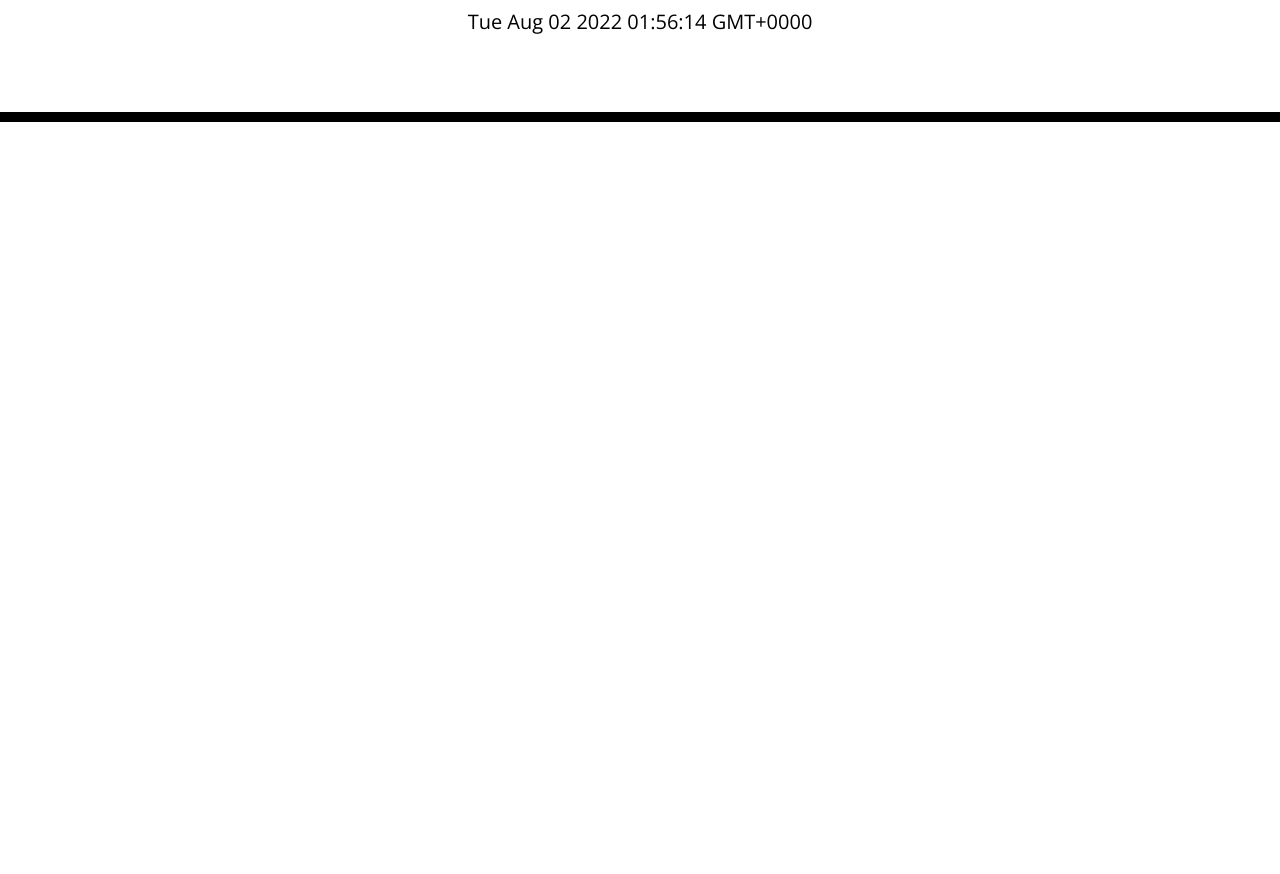
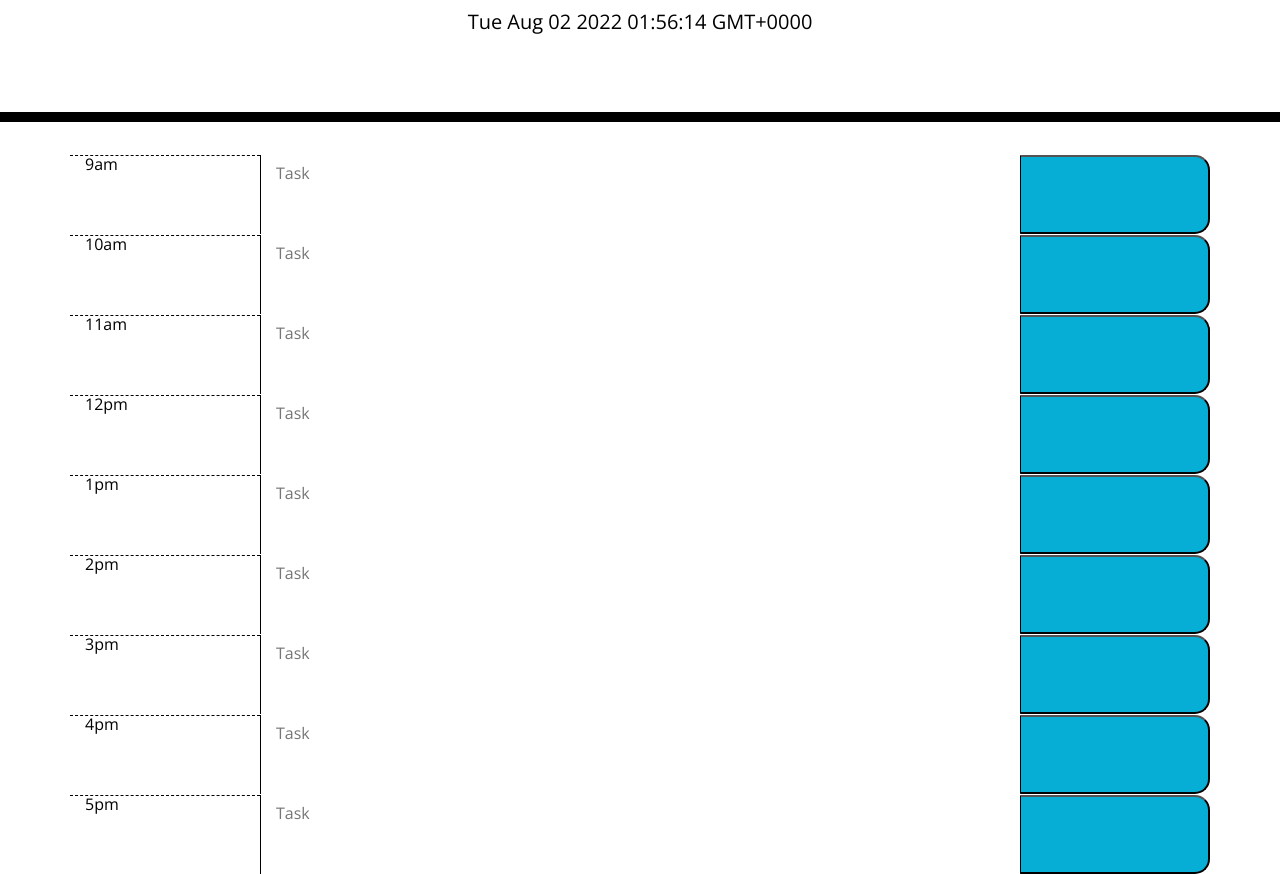
Before and after one commit to chrisimata21/work-day-calendar, a plain HTML site: page index.html in a window 1280 px wide. Shown: the part 182-1056 px from the top of the page. Before the commit the page ends 800 px from the top, so only its background shows below. Drawn offline with nearby package versions, Linux system fonts and the light colour scheme; files that its build step writes are made by us from their sources.

Commit message:
added time blocks and save button

```diff
--- a/index.html
+++ b/index.html
@@ -18,7 +18,7 @@
       href="https://fonts.googleapis.com/css?family=Open+Sans&display=swap"
       rel="stylesheet"
     />
-    <link rel="stylesheet" href="style.css" />
+    <link rel="stylesheet" href="./assets/style.css" />
     <title>Work Day Scheduler</title>
   </head>
 
@@ -30,6 +30,51 @@
     </header>
     <div class="container">
       <!-- Timeblocks go here -->
+      <div class="row">
+        <div class="col-2 hour">9am</div>
+        <textarea id="9" class="col-8" placeholder="Task"></textarea>
+        <button class="col-2 saveBtn"></button>
+      </div>
+      <div class="row">
+        <div class="col-2 hour">10am</div>
+        <textarea id="10" class="col-8" placeholder="Task"></textarea>
+        <button class="col-2 saveBtn"></button>
+      </div>
+      <div class="row">
+        <div class="col-2 hour">11am</div>
+        <textarea id="11" class="col-8" placeholder="Task"></textarea>
+        <button class="col-2 saveBtn"></button>
+      </div>
+      <div class="row">
+        <div class="col-2 hour">12pm</div>
+        <textarea id="12" class="col-8" placeholder="Task"></textarea>
+        <button class="col-2 saveBtn"></button>
+      </div>
+      <div class="row">
+        <div class="col-2 hour">1pm</div>
+        <textarea id="13" class="col-8" placeholder="Task"></textarea>
+        <button class="col-2 saveBtn"></button>
+      </div>
+      <div class="row">
+        <div class="col-2 hour">2pm</div>
+        <textarea id="14" class="col-8" placeholder="Task"></textarea>
+        <button class="col-2 saveBtn"></button>
+      </div>
+      <div class="row">
+        <div class="col-2 hour">3pm</div>
+        <textarea id="15" class="col-8" placeholder="Task"></textarea>
+        <button class="col-2 saveBtn"></button>
+      </div>
+      <div class="row">
+        <div class="col-2 hour">4pm</div>
+        <textarea id="16" class="col-8" placeholder="Task"></textarea>
+        <button class="col-2 saveBtn"></button>
+      </div>
+      <div class="row">
+        <div class="col-2 hour">5pm</div>
+        <textarea id="17" class="col-8" placeholder="Task"></textarea>
+        <button class="col-2 saveBtn"></button>
+      </div>
     </div>
 
     <script src="https://code.jquery.com/jquery-3.4.1.min.js"></script>
```
